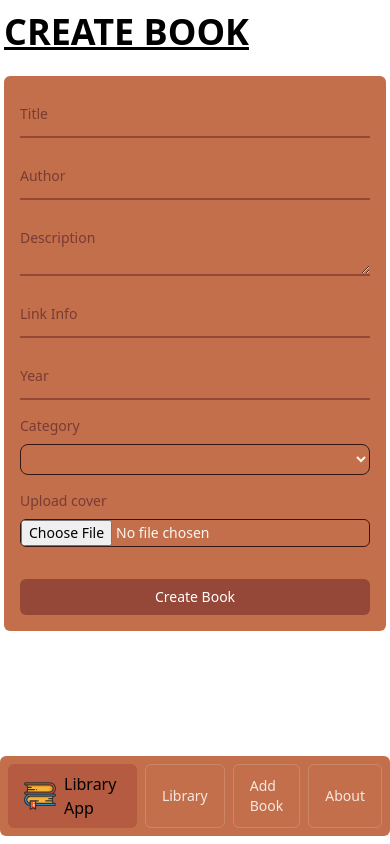
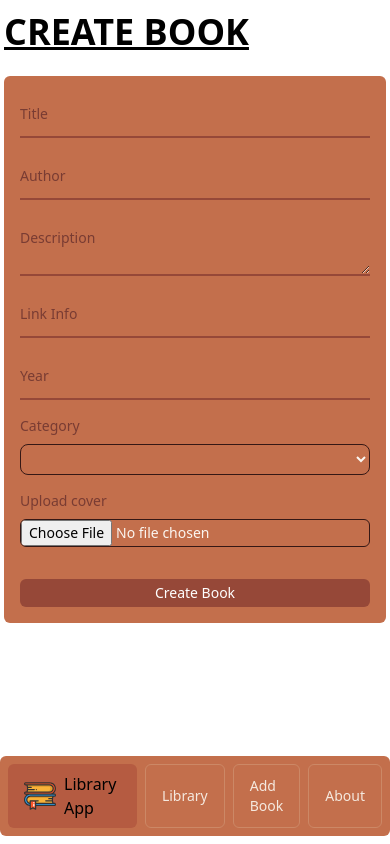
Before and after one commit to Carloslt5/angular-library-app, an Angular app: page /create in a window 390 px wide. Built offline with nearby package versions, Linux system fonts and the light colour scheme.

Commit message:
✅ feature: add isUploading in form

```diff
--- a/src/app/components/form/form.component.html
+++ b/src/app/components/form/form.component.html
@@ -1,9 +1,15 @@
 <form class="flex flex-col w-full rounded-md bg-antique-brass-500 md:flex-row md:h-[580px] overflow-hidden" [formGroup]="bookFormData" (ngSubmit)="sendForm($event)" enctype="multipart/form-data" ngNativeValidate>
 
+  @if(isUploading){
+  <div class="items-center justify-center flex-shrink-0 hidden w-full overflow-hidden md:flex rounded-b-2xl md:rounded-none md:rounded-r-2xl md:w-1/3 bg-antique-brass-100">
+    <span class="w-12 h-12 border-t-2 border-b-2 rounded-full animate-spin border-antique-brass-900"></span>
+  </div>
+  } @else {
   @if(bookFormData.value.imageURL){
   <figure class="flex-shrink-0 hidden w-full overflow-hidden md:flex rounded-b-2xl md:rounded-none md:rounded-r-2xl md:w-1/3">
     <img class="object-cover w-full" src="{{bookFormData.value.imageURL}}" alt="Cover {{bookFormData.value.title}}">
   </figure>
+  }
   }
 
   <article class="flex flex-col flex-1 gap-4 p-4 md:overflow-scroll">
@@ -16,7 +22,7 @@
       <label for="author" class="form-label">Author</label>
     </div>
     <div class="relative z-0 w-full group">
-      <textarea type="text" formControlName="description" class="pb-0  form-input peer max-h-32" placeholder=" " required></textarea>
+      <textarea type="text" formControlName="description" class="pb-0 form-input peer max-h-32" placeholder=" " required></textarea>
       <label for="description" class="form-label ">Description</label>
     </div>
     <div class="relative z-0 w-full group">
@@ -40,6 +46,10 @@
       <input (change)="uploadImg($event)" type="file" class="block w-full text-sm bg-transparent border rounded-md cursor-pointer text-antique-brass-50 border-antique-brass-950 focus:outline-none">
     </div>
     <error-message [errorMessages]="errorMessages" />
-    <button type="submit" class="self-end w-full mt-auto btn-primary "> {{ isEditing ? 'Edit Book' : 'Create Book' }} </button>
+    @if(isUploading){
+    <button type="submit" class="self-end w-full mt-auto btn btn-disabled" disabled> Uploading image ... </button>
+    } @else {
+    <button type="submit" class="self-end w-full mt-auto btn btn-primary"> {{ isEditing ? 'Edit Book' : 'Create Book' }} </button>
+    }
   </article>
 </form>
--- a/src/app/components/form/form.component.ts
+++ b/src/app/components/form/form.component.ts
@@ -23,6 +23,7 @@ export class FormComponent implements OnInit {
   @Input() errorMessages!: ErrorMessage[];
   @Input() isEditing: boolean = false;
   @Output() formSubmit = new EventEmitter<Partial<Book>>();
+  isUploading = false;
   bookFormData!: FormGroup;
   bookCategories = BOOK_CATEGORY_ARRAY;
 
@@ -60,13 +61,17 @@ export class FormComponent implements OnInit {
     const fileInput = event.target as HTMLInputElement;
     const imagenData = fileInput.files ? fileInput.files[0] : null;
     if (imagenData) {
+      this.isUploading = true;
       const formData = new FormData();
       formData.append('imageData', imagenData);
       this.fileService.uploadImage(formData).subscribe((response) => {
         this.bookFormData.patchValue({
           imageURL: response.publicUrl,
         });
+        this.isUploading = false;
       });
+    } else {
+      this.isUploading = false;
     }
   }
 
--- a/src/app/pages/home/home.component.html
+++ b/src/app/pages/home/home.component.html
@@ -9,7 +9,7 @@
         </header>
         <p class="text-center max-w-[70ch]">Lorem ipsum dolor sit amet, consectetur adipiscing elit. Maecenas et diam in velit vehicula consectetur. Sed semper quis mi tempor tempor. Phasellus sodales leo vitae dui interdum, sit amet porta nisl mattis. In facilisis, enim a tincidunt ultricies. </p>
       </article>
-      <a routerLink="/library" class="mt-10 btn-primary">
+      <a routerLink="/library" class="mt-10 btn btn-primary">
         View Library
       </a>
     </div>
--- a/src/styles.css
+++ b/src/styles.css
@@ -17,7 +17,11 @@
   }
 
   .btn-primary {
-    @apply px-3 py-2 text-sm font-medium text-white rounded-md bg-antique-brass-700 hover:bg-antique-brass-800;
+    @apply text-sm font-medium text-white bg-antique-brass-700 hover:bg-antique-brass-800;
+  }
+
+  .btn-disabled {
+    @apply text-sm font-medium bg-antique-brass-950 text-antique-brass-700;
   }
 
   .btn-navBar {
```
